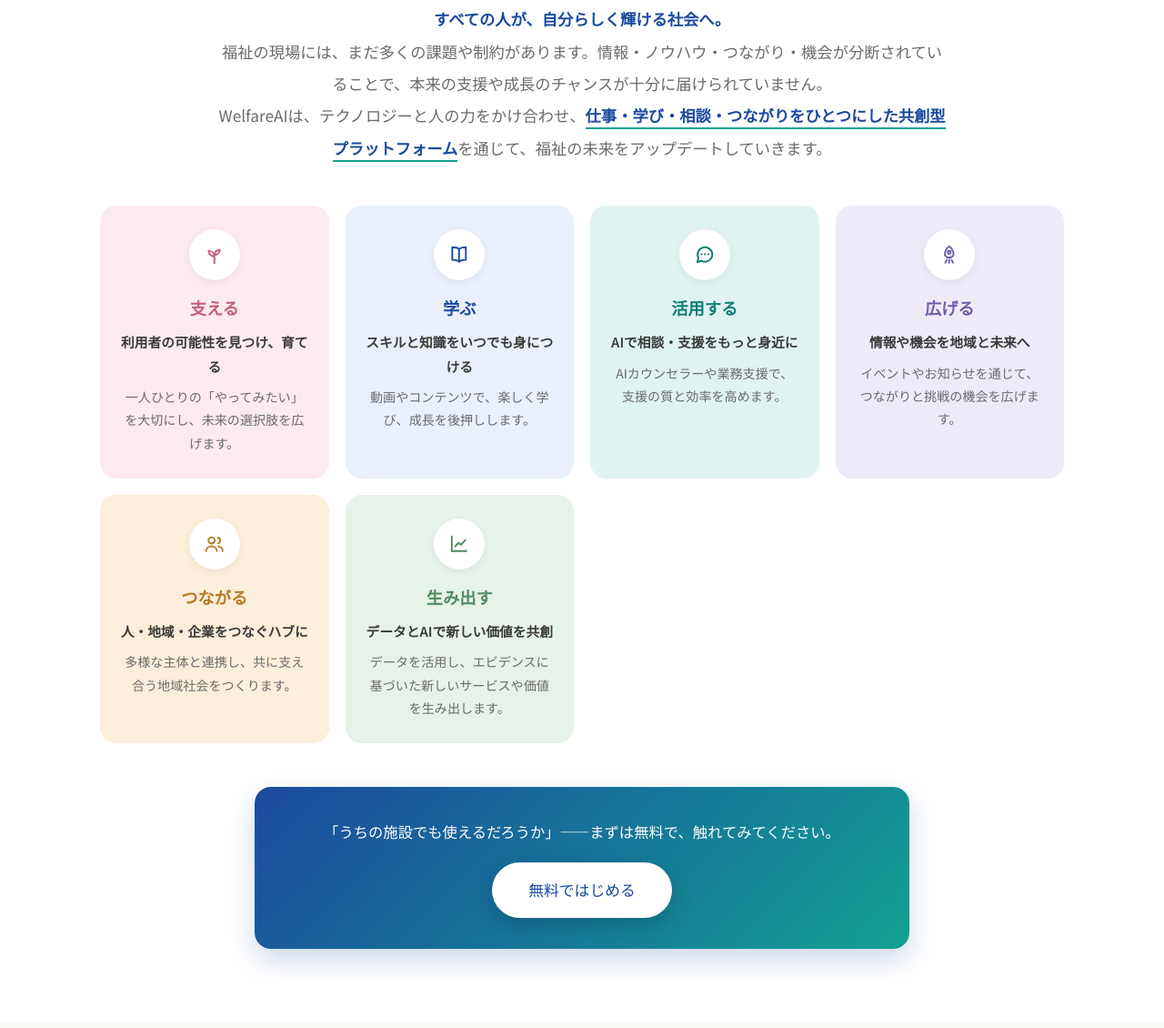
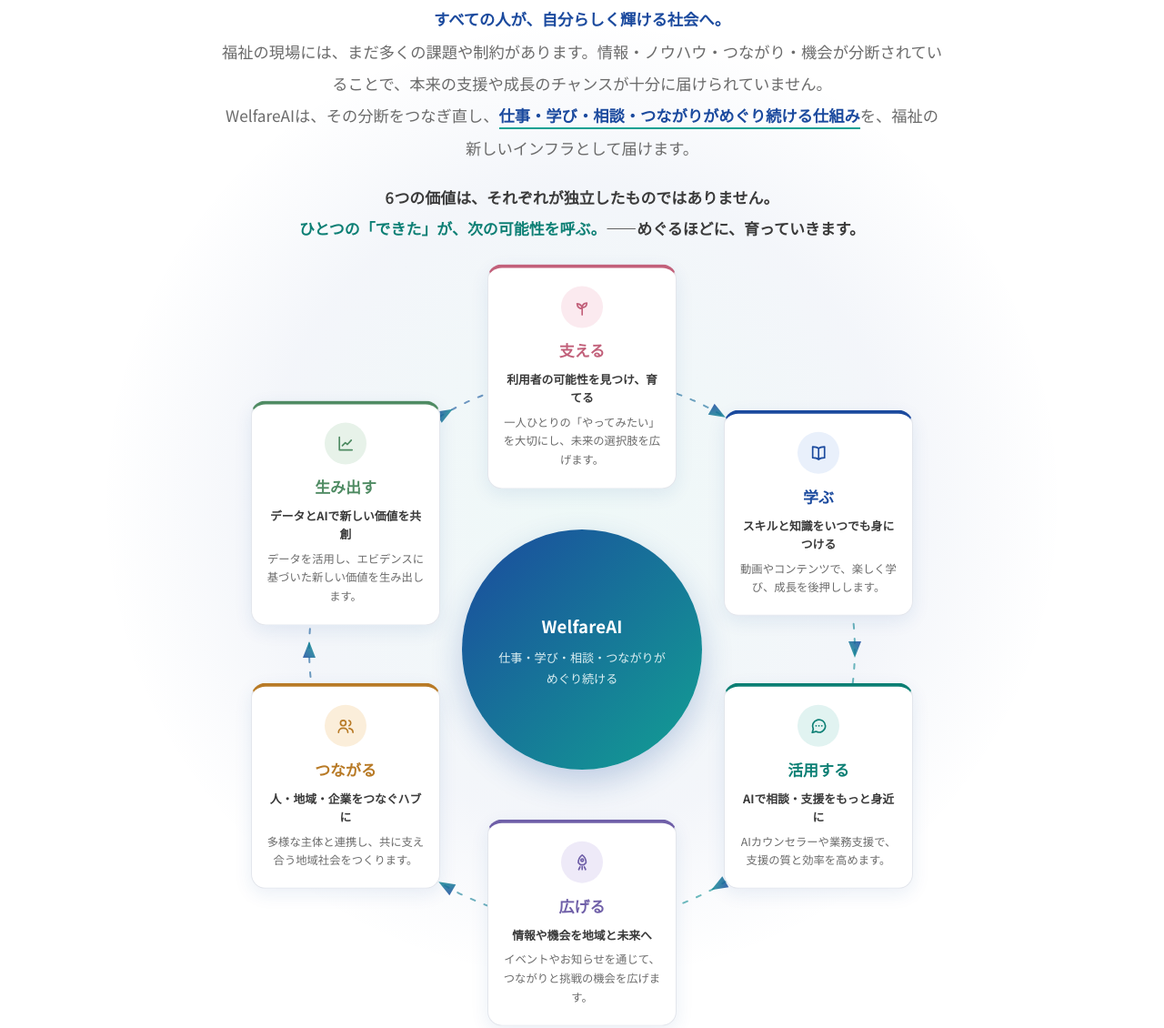
Before and after one commit to reichamaru1/stellize-site, a plain HTML site: page welfareai.html in a window 1280 px wide. Shown: the part 2439-3569 px from the top of the page at 91% size. Drawn offline with Linux system fonts and the light colour scheme.

Commit message:
chore: 自動更新（Claude Codeによる自動コミット）

```diff
--- a/welfareai.html
+++ b/welfareai.html
@@ -143,23 +143,94 @@
     }
     .issue-close b { color: var(--wa-blue); font-size: 1.2rem; }
 
-    /* ===== 3. ビジョン（6つの価値） ===== */
-    .vision-sec { background: #fff; }
-    .vision-copy { max-width: 800px; margin: 0 auto 46px; text-align: center; font-size: 1.08rem; line-height: 2.05; color: var(--wa-muted); }
+    /* ===== 3. ビジョン（価値が循環するオービット図） ===== */
+    .vision-sec { background: #fff; position: relative; overflow: hidden; }
+    /* 背景のやわらかな光（循環の余韻） */
+    .vision-sec::before {
+      content: ""; position: absolute; left: 50%; top: 46%; transform: translate(-50%,-50%);
+      width: min(1100px, 120vw); aspect-ratio: 1/1; border-radius: 50%; pointer-events: none;
+      background: radial-gradient(circle, rgba(18,160,147,.07) 0%, rgba(27,74,158,.05) 45%, transparent 68%);
+    }
+    .vision-sec .container { position: relative; z-index: 1; }
+    .vision-copy { max-width: 800px; margin: 0 auto 20px; text-align: center; font-size: 1.08rem; line-height: 2.05; color: var(--wa-muted); }
     .vision-copy strong { color: var(--wa-blue); }
-    .val6-grid { display: grid; grid-template-columns: repeat(auto-fit, minmax(250px, 1fr)); gap: 18px; max-width: 1060px; margin: 0 auto; }
-    .val6 { background: var(--vb, var(--wa-blue-l)); border-radius: 18px; padding: 26px 22px; text-align: center; }
-    .val6 .vicon { width: 56px; height: 56px; border-radius: 50%; background: #fff; display: flex; align-items: center; justify-content: center; margin: 0 auto 14px; box-shadow: 0 3px 10px rgba(0,0,0,.06); }
-    .val6 .vicon .icon { width: 1.6em; height: 1.6em; margin: 0; color: var(--vc, var(--wa-blue)); }
-    .val6 h3 { font-size: 1.14rem; color: var(--vc, var(--wa-blue)); margin-bottom: 8px; }
-    .val6 .vlead { font-size: .92rem; font-weight: 600; color: var(--wa-text); margin-bottom: 8px; }
-    .val6 p { font-size: .88rem; line-height: 1.8; color: var(--wa-muted); margin: 0; }
-    .val6:nth-child(6n+1) { --vb: var(--wa-pink-l); --vc: #C2607A; }
-    .val6:nth-child(6n+2) { --vb: var(--wa-blue-l); --vc: var(--wa-blue); }
-    .val6:nth-child(6n+3) { --vb: var(--wa-teal-l); --vc: var(--wa-teal-d); }
-    .val6:nth-child(6n+4) { --vb: var(--wa-lav-l); --vc: #6F5FA8; }
-    .val6:nth-child(6n+5) { --vb: var(--wa-orange-l); --vc: #B87A26; }
-    .val6:nth-child(6n+6) { --vb: var(--wa-green-l); --vc: #4F8B63; }
+    .vision-turn {
+      max-width: 760px; margin: 0 auto 46px; text-align: center;
+      font-size: 1.06rem; line-height: 2; color: var(--wa-text); font-weight: 600;
+    }
+    .vision-turn em { font-style: normal; color: var(--wa-teal-d); }
+
+    /* --- オービット（モバイル優先：縦フロー） --- */
+    .orbit-wrap { max-width: 800px; margin: 0 auto; }
+    .orbit { display: grid; }
+    .orbit-ring { display: none; }
+    .orbit-hub {
+      background: linear-gradient(135deg, var(--wa-blue), var(--wa-teal)); color: #fff;
+      border-radius: 20px; padding: 26px 20px; text-align: center; margin-bottom: 34px;
+      position: relative; box-shadow: 0 14px 34px rgba(27,74,158,.24);
+    }
+    .orbit-hub b { display: block; font-size: 1.16rem; letter-spacing: .01em; }
+    .orbit-hub span { display: block; font-size: .82rem; line-height: 1.7; color: #DCEFF2; margin-top: 8px; }
+    .orbit-hub::after {
+      content: "↓"; position: absolute; left: 50%; bottom: -27px; transform: translateX(-50%);
+      color: var(--wa-teal); font-size: 1.25rem; font-weight: 700; line-height: 1;
+    }
+    .orbit-node {
+      position: relative; background: #fff; border: 1px solid var(--wa-line);
+      border-top: 4px solid var(--nc, var(--wa-blue)); border-radius: 16px;
+      padding: 20px 16px; text-align: center; margin-bottom: 34px;
+      box-shadow: 0 6px 20px rgba(27,74,158,.09);
+    }
+    .orbit-node:last-of-type { margin-bottom: 0; }
+    .orbit-node::after {
+      content: "↓"; position: absolute; left: 50%; bottom: -27px; transform: translateX(-50%);
+      color: var(--wa-teal); font-size: 1.25rem; font-weight: 700; line-height: 1;
+    }
+    .orbit-node:last-of-type::after { content: none; }
+    .orbit-node .oicon {
+      width: 46px; height: 46px; border-radius: 50%; background: var(--nb, var(--wa-blue-l));
+      display: flex; align-items: center; justify-content: center; margin: 0 auto 10px;
+    }
+    .orbit-node .oicon .icon { width: 1.4em; height: 1.4em; margin: 0; color: var(--nc, var(--wa-blue)); }
+    .orbit-node h3 { font-size: 1.06rem; color: var(--nc, var(--wa-blue)); margin-bottom: 6px; }
+    .orbit-node .olead { font-size: .8rem; font-weight: 700; color: var(--wa-text); line-height: 1.6; margin-bottom: 6px; }
+    .orbit-node p { font-size: .77rem; line-height: 1.7; color: var(--wa-muted); margin: 0; }
+    .n1 { --nc: #C2607A; --nb: var(--wa-pink-l); }
+    .n2 { --nc: var(--wa-blue); --nb: var(--wa-blue-l); }
+    .n3 { --nc: var(--wa-teal-d); --nb: var(--wa-teal-l); }
+    .n4 { --nc: #6F5FA8; --nb: var(--wa-lav-l); }
+    .n5 { --nc: #B87A26; --nb: var(--wa-orange-l); }
+    .n6 { --nc: #4F8B63; --nb: var(--wa-green-l); }
+    /* 循環の締め（また次へ戻る） */
+    .orbit-loop {
+      max-width: 700px; margin: 34px auto 0; text-align: center; padding: 20px 22px;
+      border-radius: 50px; background: linear-gradient(135deg, var(--wa-blue-l), var(--wa-teal-l));
+      color: var(--wa-blue); font-weight: 700; font-size: 1rem; line-height: 1.8;
+    }
+    .orbit-loop .rot { display: inline-block; margin-right: 6px; color: var(--wa-teal-d); }
+
+    /* --- デスクトップ：円環に配置して「回る」を見せる --- */
+    @media (min-width: 901px) {
+      .orbit { position: relative; aspect-ratio: 1 / 1; display: block; }
+      .orbit-ring { display: block; position: absolute; inset: 0; width: 100%; height: 100%; }
+      .orbit-hub {
+        position: absolute; left: 50%; top: 50%; transform: translate(-50%,-50%);
+        width: 33%; aspect-ratio: 1/1; border-radius: 50%; margin: 0; padding: 14px;
+        display: flex; flex-direction: column; align-items: center; justify-content: center;
+      }
+      .orbit-hub::after { content: none; }
+      .orbit-node {
+        position: absolute; transform: translate(-50%,-50%);
+        width: 26%; margin: 0;
+      }
+      .orbit-node::after { content: none !important; }
+      .orbit .n1 { left: 50%;   top: 12.5%; }
+      .orbit .n2 { left: 82.5%; top: 31.25%; }
+      .orbit .n3 { left: 82.5%; top: 68.75%; }
+      .orbit .n4 { left: 50%;   top: 87.5%; }
+      .orbit .n5 { left: 17.5%; top: 68.75%; }
+      .orbit .n6 { left: 17.5%; top: 31.25%; }
+    }
 
     /* ===== 4. 主な機能 ===== */
     .feat-sec { background: var(--wa-cream); }
@@ -480,46 +551,79 @@
       <p class="vision-copy reveal">
         <strong>すべての人が、自分らしく輝ける社会へ。</strong><br>
         福祉の現場には、まだ多くの課題や制約があります。情報・ノウハウ・つながり・機会が分断されていることで、本来の支援や成長のチャンスが十分に届けられていません。<br>
-        WelfareAIは、テクノロジーと人の力をかけ合わせ、<span class="lp-keyword">仕事・学び・相談・つながりをひとつにした共創型プラットフォーム</span>を通じて、福祉の未来をアップデートしていきます。
+        WelfareAIは、その分断をつなぎ直し、<span class="lp-keyword">仕事・学び・相談・つながりがめぐり続ける仕組み</span>を、福祉の新しいインフラとして届けます。
       </p>
 
-      <div class="val6-grid stagger">
-        <div class="val6">
-          <div class="vicon"><svg class="icon" aria-hidden="true"><use href="assets/icons.svg?v=20260711#i-sprout"/></svg></div>
+      <p class="vision-turn reveal">
+        6つの価値は、それぞれが独立したものではありません。<br>
+        <em>ひとつの「できた」が、次の可能性を呼ぶ。</em>——めぐるほどに、育っていきます。
+      </p>
+
+      <div class="orbit-wrap reveal">
+        <div class="orbit">
+          <!-- 循環を示す円環と矢印（装飾） -->
+          <svg class="orbit-ring" viewBox="0 0 800 800" aria-hidden="true" focusable="false">
+            <defs>
+              <linearGradient id="waRing" x1="0" y1="0" x2="1" y2="1">
+                <stop offset="0%" stop-color="#1B4A9E"/>
+                <stop offset="100%" stop-color="#12A093"/>
+              </linearGradient>
+            </defs>
+            <circle cx="400" cy="400" r="300" fill="none" stroke="url(#waRing)" stroke-width="2" stroke-dasharray="5 11" stroke-linecap="round" opacity=".62"/>
+            <g fill="url(#waRing)" opacity=".85">
+        <path d="M-9 -7 L 9 0 L -9 7 Z" transform="translate(550.0 140.2) rotate(30)"/>
+        <path d="M-9 -7 L 9 0 L -9 7 Z" transform="translate(700.0 400.0) rotate(90)"/>
+        <path d="M-9 -7 L 9 0 L -9 7 Z" transform="translate(550.0 659.8) rotate(150)"/>
+        <path d="M-9 -7 L 9 0 L -9 7 Z" transform="translate(250.0 659.8) rotate(210)"/>
+        <path d="M-9 -7 L 9 0 L -9 7 Z" transform="translate(100.0 400.0) rotate(270)"/>
+        <path d="M-9 -7 L 9 0 L -9 7 Z" transform="translate(250.0 140.2) rotate(330)"/>
+            </g>
+          </svg>
+
+          <div class="orbit-hub">
+            <b>WelfareAI</b>
+            <span>仕事・学び・相談・つながりが<br>めぐり続ける</span>
+          </div>
+
+        <div class="orbit-node n1">
+          <div class="oicon"><svg class="icon" aria-hidden="true"><use href="assets/icons.svg?v=20260711#i-sprout"/></svg></div>
           <h3>支える</h3>
-          <p class="vlead">利用者の可能性を見つけ、育てる</p>
+          <p class="olead">利用者の可能性を見つけ、育てる</p>
           <p>一人ひとりの「やってみたい」を大切にし、未来の選択肢を広げます。</p>
         </div>
-        <div class="val6">
-          <div class="vicon"><svg class="icon" aria-hidden="true"><use href="assets/icons.svg?v=20260711#i-book"/></svg></div>
+        <div class="orbit-node n2">
+          <div class="oicon"><svg class="icon" aria-hidden="true"><use href="assets/icons.svg?v=20260711#i-book"/></svg></div>
           <h3>学ぶ</h3>
-          <p class="vlead">スキルと知識をいつでも身につける</p>
+          <p class="olead">スキルと知識をいつでも身につける</p>
           <p>動画やコンテンツで、楽しく学び、成長を後押しします。</p>
         </div>
-        <div class="val6">
-          <div class="vicon"><svg class="icon" aria-hidden="true"><use href="assets/icons.svg?v=20260711#i-chat"/></svg></div>
+        <div class="orbit-node n3">
+          <div class="oicon"><svg class="icon" aria-hidden="true"><use href="assets/icons.svg?v=20260711#i-chat"/></svg></div>
           <h3>活用する</h3>
-          <p class="vlead">AIで相談・支援をもっと身近に</p>
+          <p class="olead">AIで相談・支援をもっと身近に</p>
           <p>AIカウンセラーや業務支援で、支援の質と効率を高めます。</p>
         </div>
-        <div class="val6">
-          <div class="vicon"><svg class="icon" aria-hidden="true"><use href="assets/icons.svg?v=20260711#i-rocket"/></svg></div>
+        <div class="orbit-node n4">
+          <div class="oicon"><svg class="icon" aria-hidden="true"><use href="assets/icons.svg?v=20260711#i-rocket"/></svg></div>
           <h3>広げる</h3>
-          <p class="vlead">情報や機会を地域と未来へ</p>
+          <p class="olead">情報や機会を地域と未来へ</p>
           <p>イベントやお知らせを通じて、つながりと挑戦の機会を広げます。</p>
         </div>
-        <div class="val6">
-          <div class="vicon"><svg class="icon" aria-hidden="true"><use href="assets/icons.svg?v=20260711#i-users"/></svg></div>
+        <div class="orbit-node n5">
+          <div class="oicon"><svg class="icon" aria-hidden="true"><use href="assets/icons.svg?v=20260711#i-users"/></svg></div>
           <h3>つながる</h3>
-          <p class="vlead">人・地域・企業をつなぐハブに</p>
+          <p class="olead">人・地域・企業をつなぐハブに</p>
           <p>多様な主体と連携し、共に支え合う地域社会をつくります。</p>
         </div>
-        <div class="val6">
-          <div class="vicon"><svg class="icon" aria-hidden="true"><use href="assets/icons.svg?v=20260711#i-chart"/></svg></div>
+        <div class="orbit-node n6">
+          <div class="oicon"><svg class="icon" aria-hidden="true"><use href="assets/icons.svg?v=20260711#i-chart"/></svg></div>
           <h3>生み出す</h3>
-          <p class="vlead">データとAIで新しい価値を共創</p>
-          <p>データを活用し、エビデンスに基づいた新しいサービスや価値を生み出します。</p>
+          <p class="olead">データとAIで新しい価値を共創</p>
+          <p>データを活用し、エビデンスに基づいた新しい価値を生み出します。</p>
         </div>
+        </div>
+
+        <p class="orbit-loop reveal"><span class="rot" aria-hidden="true">↻</span>そして、また次の「やってみたい」へ。</p>
       </div>
 
       <div class="cta-inline reveal">
```
